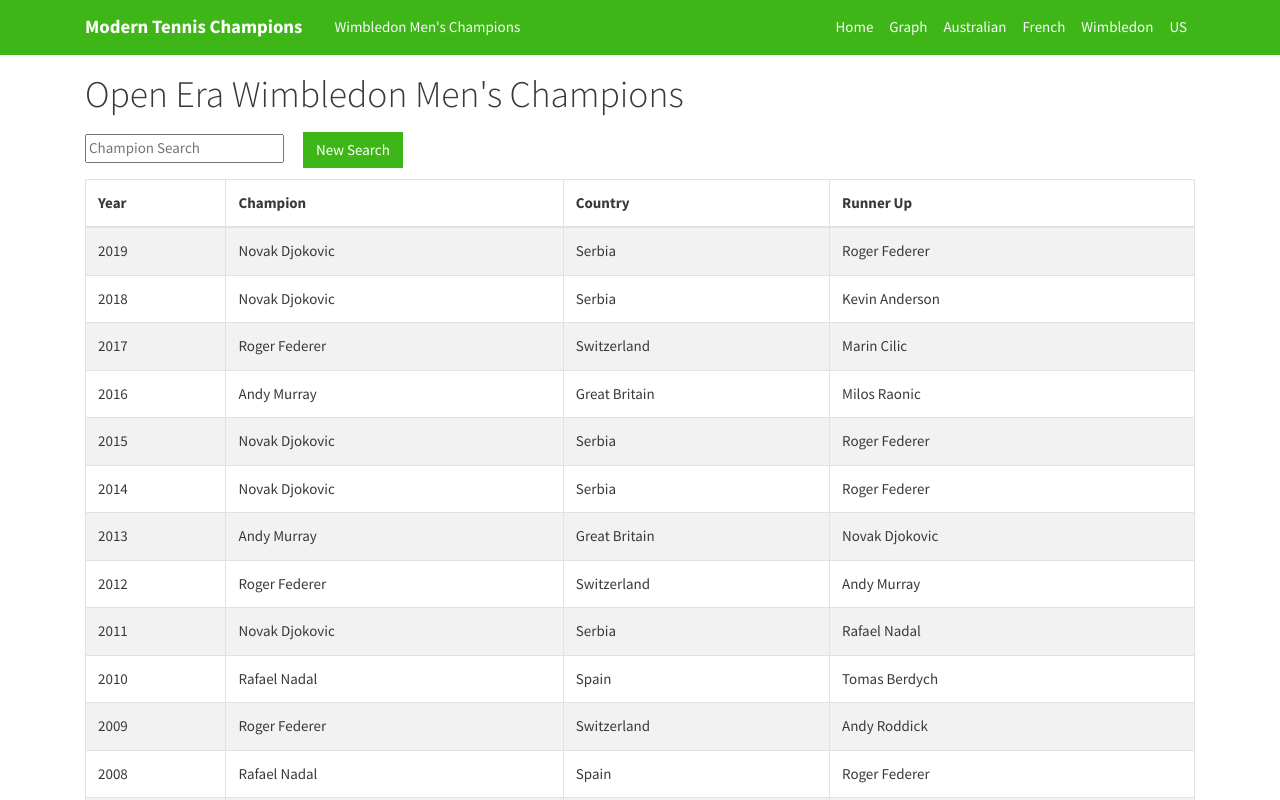
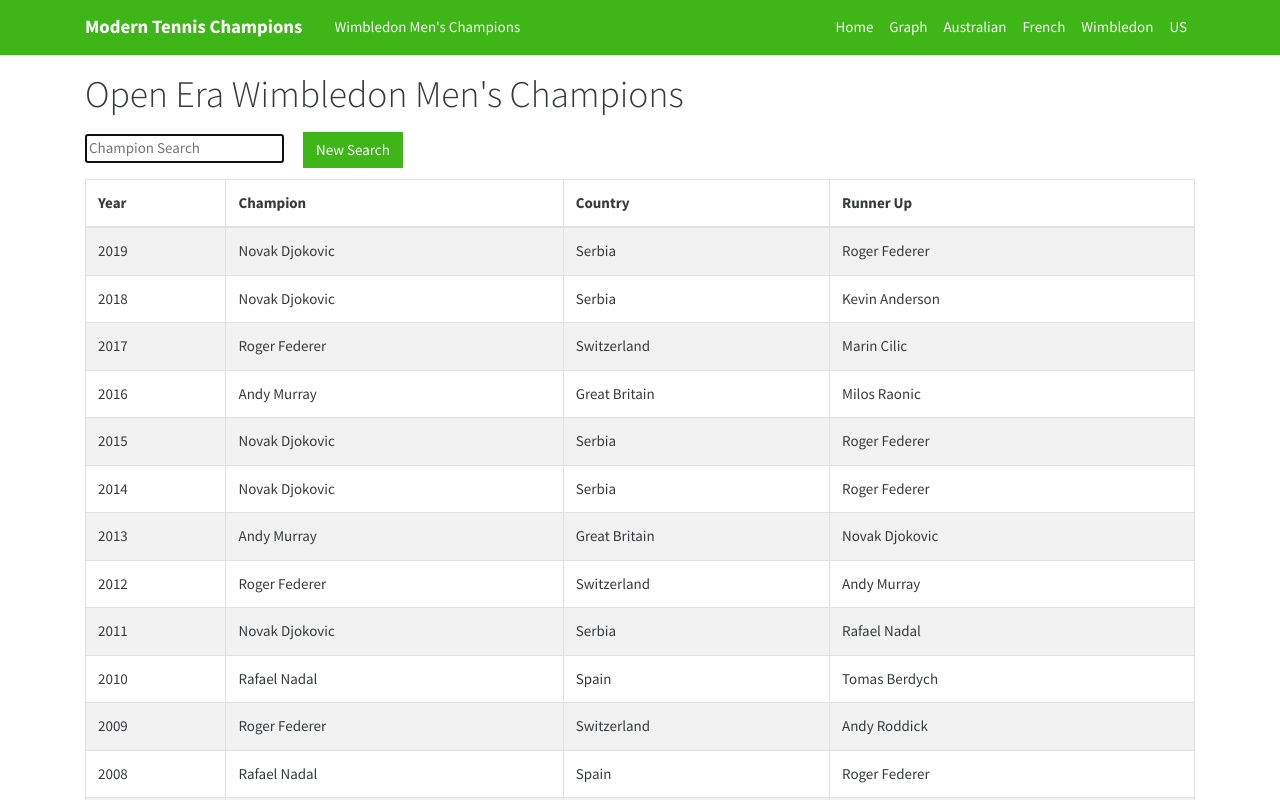
Before and after one commit to ey7/project-two, a plain HTML site: page wimbledon.html in a window 1280 px wide. Shown: the top 800 px of the page. Drawn offline with nearby package versions, Linux system fonts and the light colour scheme.

Commit message:
added focus to the input window for searchbox

```diff
--- a/wimbledon.html
+++ b/wimbledon.html
@@ -140,7 +140,8 @@ function search() {
 //variables
   var input = document.getElementById("myInput");
   var clear = document.getElementById('clear');
-
+// ensure that input window has focus when the page is opened
+    input.focus();
 //clear searchbox function for a new search
 function clearInput(){
  input.value = " ";
```
Lines whose indentation alone changed are shown as unchanged.
